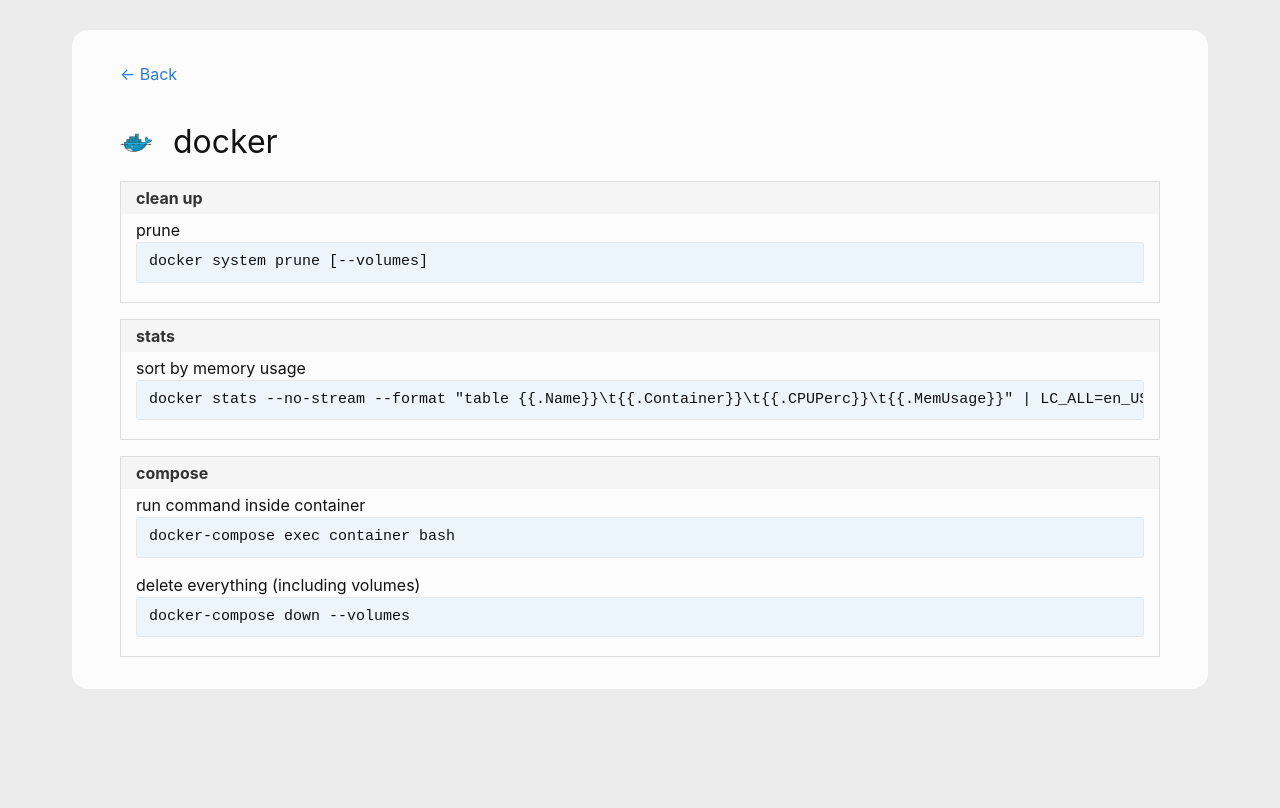
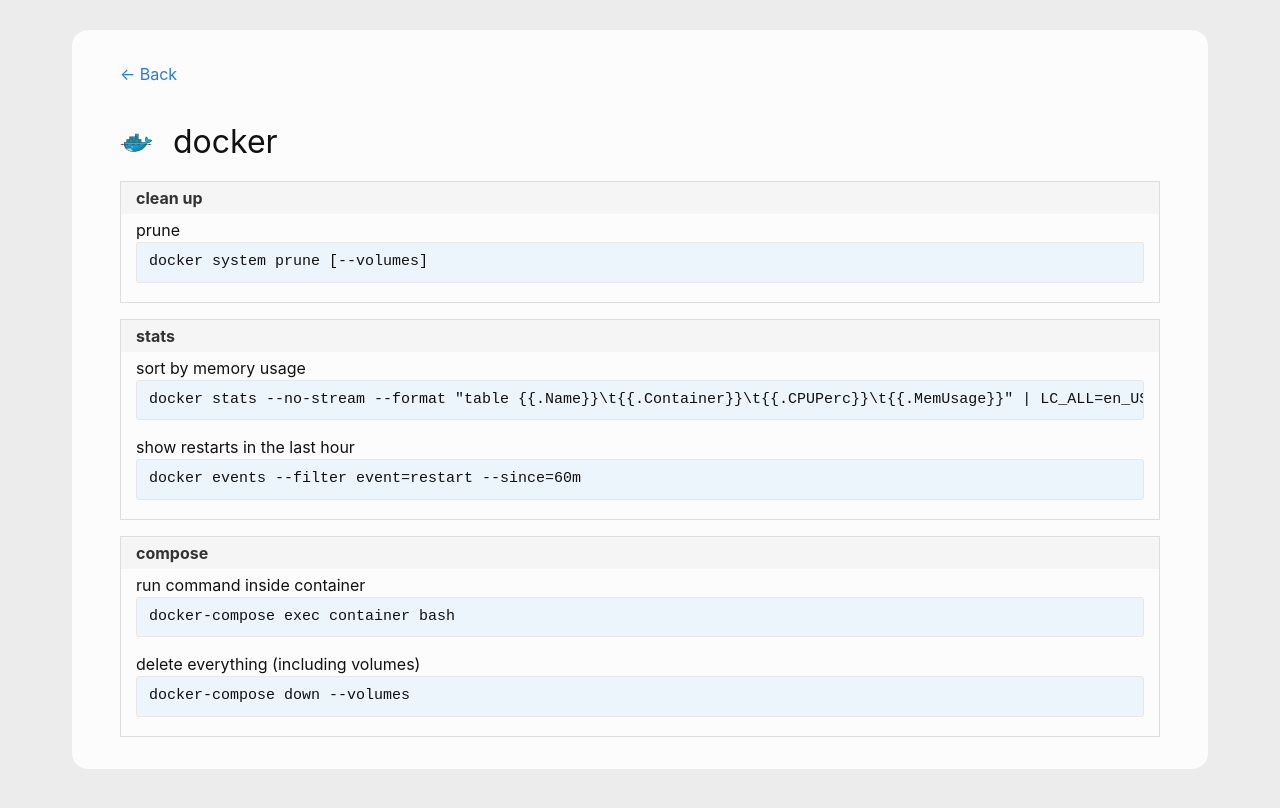
Before and after one commit to andreas-mausch/cheatsheets, a Jekyll site: the page built from _cheatsheets/docker.md, in a window 1280 px wide. Shown: the top 808 px of the page. Built offline with Jekyll 4.4.1, drawn with Linux system fonts in a browser that asks for light colours.

Commit message:
docker events

```diff
--- a/_cheatsheets/docker.md
+++ b/_cheatsheets/docker.md
@@ -9,6 +9,7 @@
   - name: stats
     commands:
       sort by memory usage: docker stats --no-stream --format "table {{.Name}}\t{{.Container}}\t{{.CPUPerc}}\t{{.MemUsage}}" | LC_ALL=en_US.utf8 sort -k 4 -h
+      show restarts in the last hour: docker events --filter event=restart --since=60m
   - name: compose
     commands:
       run command inside container: docker-compose exec container bash
```
